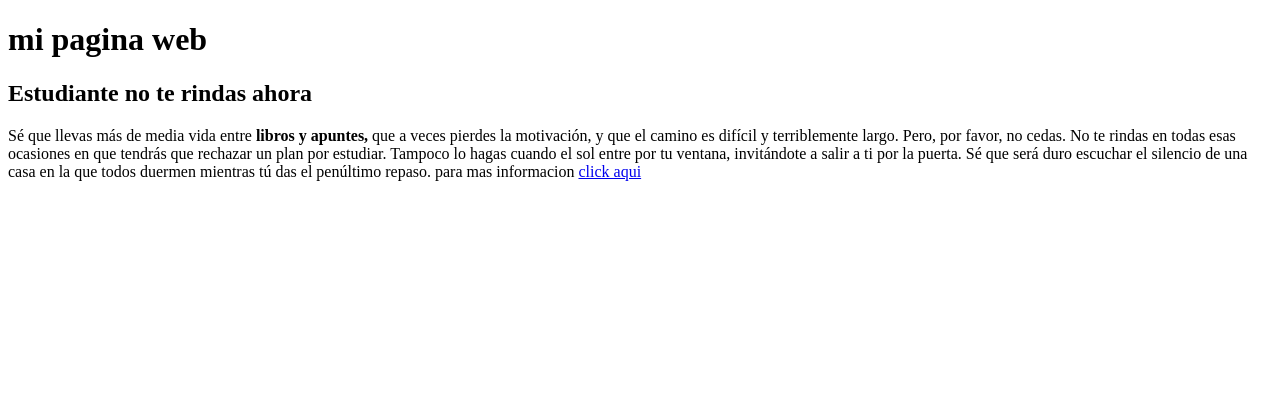
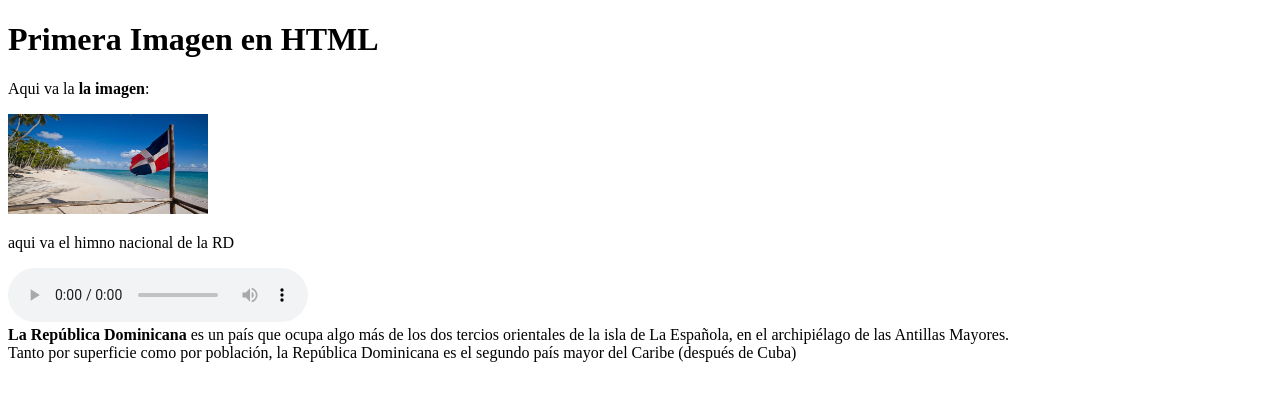
Before and after one commit to emiliaserrano14/formulario-html-css, a plain HTML site: page index.html in a window 1280 px wide. Drawn offline with Linux system fonts and the light colour scheme.

Commit message:
añadi una imagen, añadi un audio y un nuevo parrafo

```diff
--- a/index.html
+++ b/index.html
@@ -1,12 +1,18 @@
 <!DOCTYPE html>
 <html>
     <head>
-        <title>primera pagina web-</title>
+        <title>Mi pagina web-</title>
     </head>
     <body>
-        <h1>mi pagina web</h1>
-        <h2>Estudiante no te rindas ahora</h2>
-        <p>Sé que llevas más de media vida entre <b>libros y apuntes,</b> que a veces pierdes la motivación, y que el camino es difícil y terriblemente largo. Pero, por favor, no cedas. No te rindas en todas esas ocasiones en que tendrás que rechazar un plan por estudiar. Tampoco lo hagas cuando el sol entre por tu ventana, invitándote a salir a ti por la puerta. Sé que será duro escuchar el silencio de una casa en la que todos duermen mientras tú das el penúltimo repaso. para mas informacion <a href="https://www.tribunaburgos.com/noticias/estudiante-no-te-rindas-ahora-el-texto-motivacional-que-triunfa-en-facebook/1465716744">click aqui</a>
-        </p>
+        <h1>Primera Imagen en HTML</h1>
+      <P> Aqui va la <b>la imagen</b>:
+      </P>
+      <img src="repdom.png" height="100px" width="200px">
+      <p> aqui va el himno nacional de la RD</p>
+      <audio src="Himno Nac popular 1.mp3" controls="">
+      </audio>
+      <div>
+        <b>La República Dominicana</b> es un país que ocupa algo más de los dos tercios orientales de la isla de La Española, en el archipiélago de las Antillas Mayores. <br> Tanto por superficie como por población, la República Dominicana es el segundo país mayor del Caribe (después de Cuba)
+      </div>
    </body>
 </html>
```
Also changed, not shown: repdom.png (added), 1 other file.
